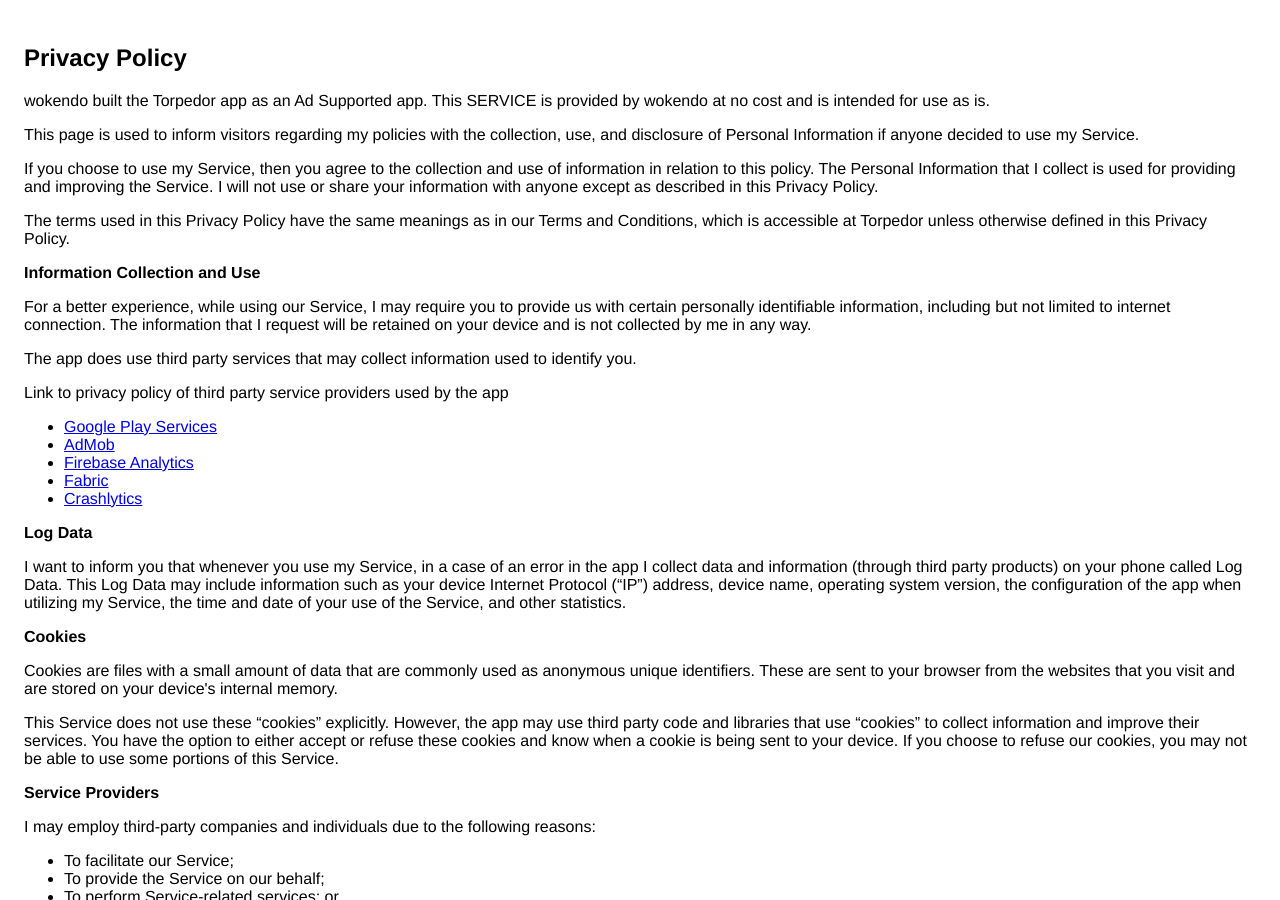
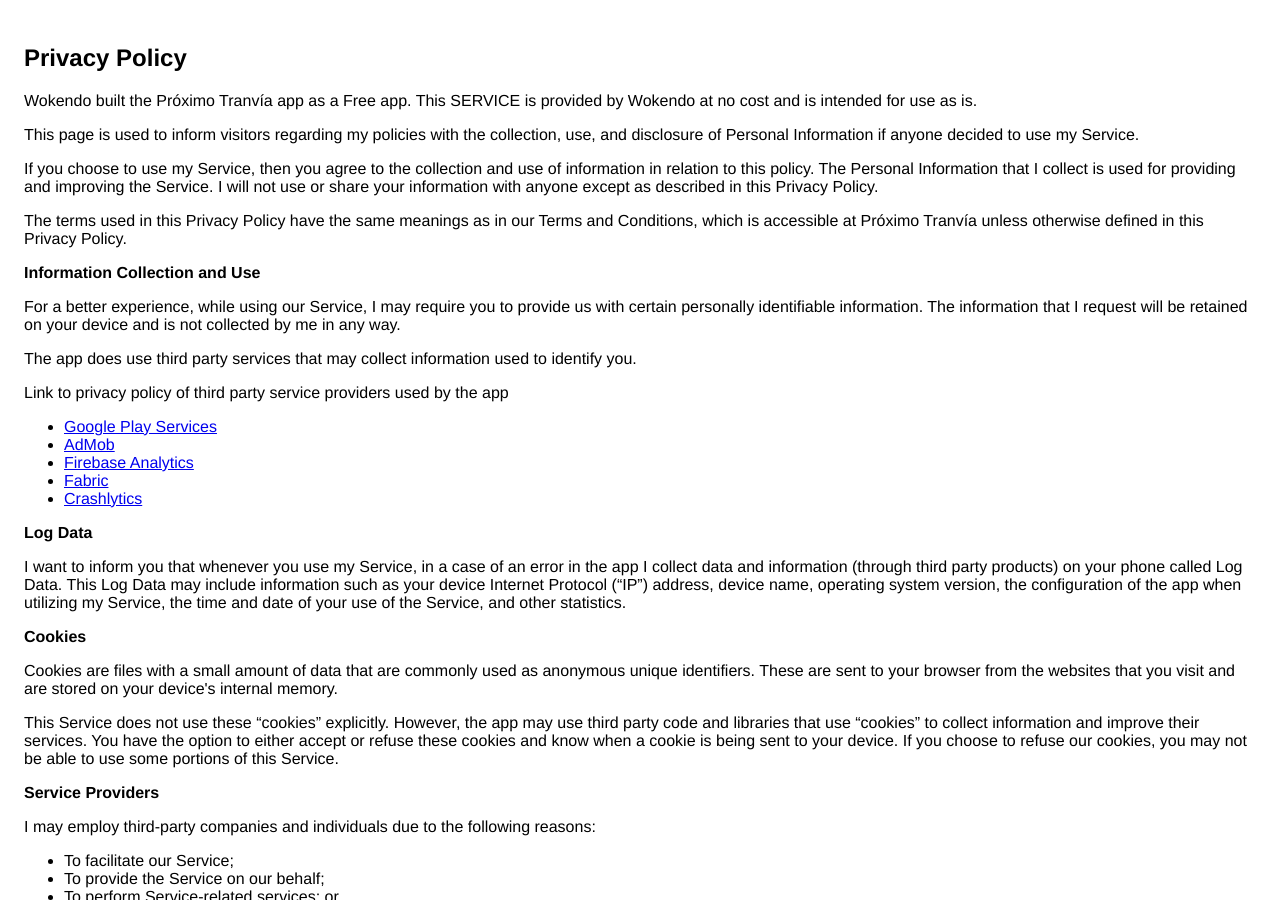
Before and after one commit to fatfer/fatfer.github.io, a Jekyll site: the page privacy_policy.html, which Jekyll copies as it is, in a window 1280 px wide and 900 px high. Built offline with Jekyll 4.4.1, drawn with Linux system fonts in a browser that asks for light colours.

Commit message:
Update privacy_policy

```diff
--- a/privacy_policy.html
+++ b/privacy_policy.html
@@ -7,8 +7,8 @@
       <style> body { font-family: 'Helvetica Neue', Helvetica, Arial, sans-serif; padding:1em; } </style>
     </head>
     <body>
-    <h2>Privacy Policy</h2> <p> wokendo built the Torpedor app as an Ad Supported app. This SERVICE is provided by
-                    wokendo at no cost and is intended for use as is.
+    <h2>Privacy Policy</h2> <p> Wokendo built the Próximo Tranvía app as a Free app. This SERVICE is provided by
+                    Wokendo at no cost and is intended for use as is.
                   </p> <p>This page is used to inform visitors regarding my policies with the collection, use, and disclosure
                     of Personal Information if anyone decided to use my Service.
                   </p> <p>If you choose to use my Service, then you agree to the collection and use of information in
@@ -16,9 +16,9 @@
                     the Service. I will not use or share your information with anyone except as described
                     in this Privacy Policy.
                   </p> <p>The terms used in this Privacy Policy have the same meanings as in our Terms and Conditions, which is
-                    accessible at Torpedor unless otherwise defined in this Privacy Policy.
+                    accessible at Próximo Tranvía unless otherwise defined in this Privacy Policy.
                   </p> <p><strong>Information Collection and Use</strong></p> <p>For a better experience, while using our Service, I may require you to provide us with certain
-                    personally identifiable information, including but not limited to internet connection. The information that I request will be retained on your device and is not collected by me in any way.
+                    personally identifiable information. The information that I request will be retained on your device and is not collected by me in any way.
                   </p> <p>The app does use third party services that may collect information used to identify you.</p> <div><p>Link to privacy policy of third party service providers used by the app</p> <ul><li><a href="https://www.google.com/policies/privacy/" target="_blank">Google Play Services</a></li><li><a href="https://support.google.com/admob/answer/6128543?hl=en" target="_blank">AdMob</a></li><li><a href="https://firebase.google.com/policies/analytics" target="_blank">Firebase Analytics</a></li><!----><li><a href="https://fabric.io/privacy" target="_blank">Fabric</a></li><li><a href="http://try.crashlytics.com/terms/privacy-policy.pdf" target="_blank">Crashlytics</a></li><!----><!----></ul></div> <p><strong>Log Data</strong></p> <p> I want to inform you that whenever you use my Service, in a case of
                     an error in the app I collect data and information (through third party products) on your phone
                     called Log Data. This Log Data may include information such as your device Internet Protocol (“IP”) address,
```
